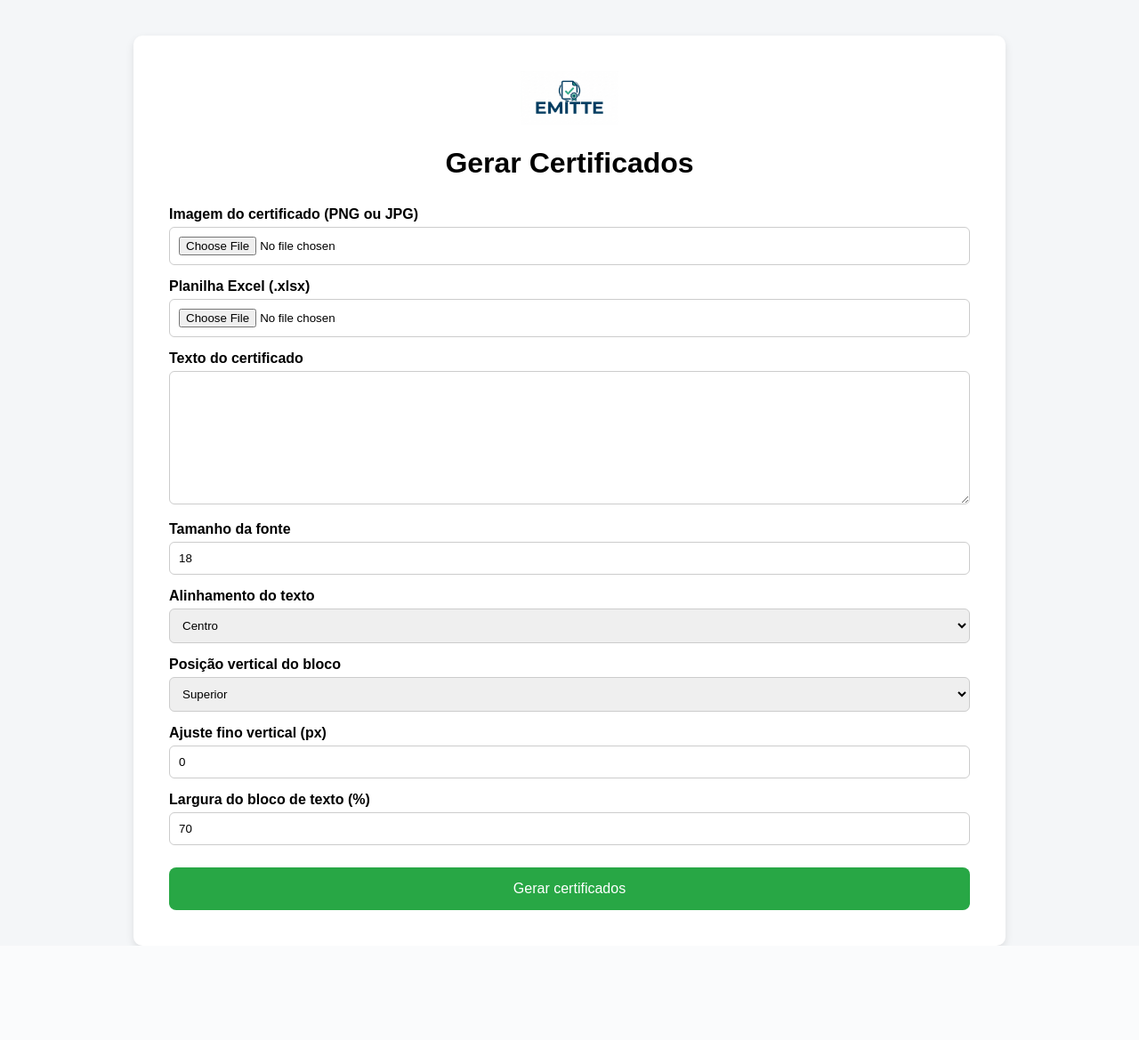
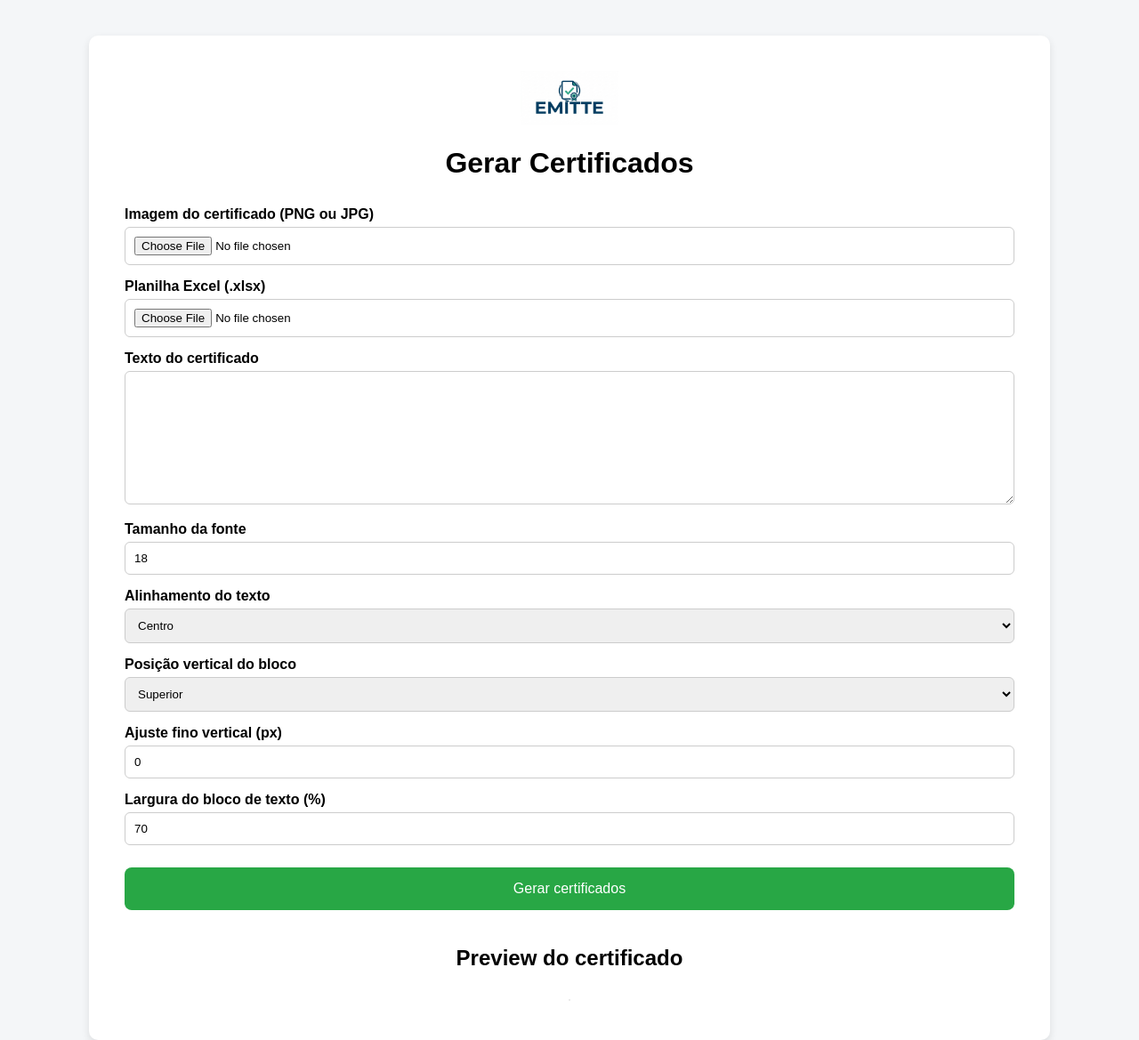
Before and after one commit to sildemberny-bit/certificados-app, a Flask app: page /certificados in a window 1280 px wide. Shown: the whole page at 89% size. Before the commit the page ends 1063 px from the top, so only its background shows below. Run offline with Flask 3, Linux system fonts and the light colour scheme; the visitor is signed in with stand-in values (Sample User, id 1).

Commit message:
Update certificados.html

```diff
--- a/templates/certificados.html
+++ b/templates/certificados.html
@@ -16,7 +16,7 @@ padding:0;
 }
 
 .container{
-max-width:900px;
+max-width:1000px;
 margin:auto;
 background:white;
 padding:40px;
@@ -75,6 +75,17 @@ margin-bottom:20px;
 height:60px;
 }
 
+.preview{
+margin-top:40px;
+text-align:center;
+}
+
+.preview img{
+max-width:100%;
+border-radius:8px;
+border:1px solid #ddd;
+}
+
 </style>
 
 </head>
@@ -92,7 +103,7 @@ height:60px;
 <form action="/certificados" method="post" enctype="multipart/form-data">
 
 <label>Imagem do certificado (PNG ou JPG)</label>
-<input type="file" name="fundo" required>
+<input type="file" name="fundo" id="fundo" required>
 
 <label>Planilha Excel (.xlsx)</label>
 <input type="file" name="planilha" required>
@@ -133,7 +144,37 @@ Gerar certificados
 
 </form>
 
+<div class="preview">
+
+<h2>Preview do certificado</h2>
+
+<img id="previewImg">
+
 </div>
+
+</div>
+
+<script>
+
+document.getElementById("fundo").addEventListener("change", function(e){
+
+const file = e.target.files[0]
+
+if(!file) return
+
+const reader = new FileReader()
+
+reader.onload = function(event){
+
+document.getElementById("previewImg").src = event.target.result
+
+}
+
+reader.readAsDataURL(file)
+
+})
+
+</script>
 
 </body>
 </html>
```
